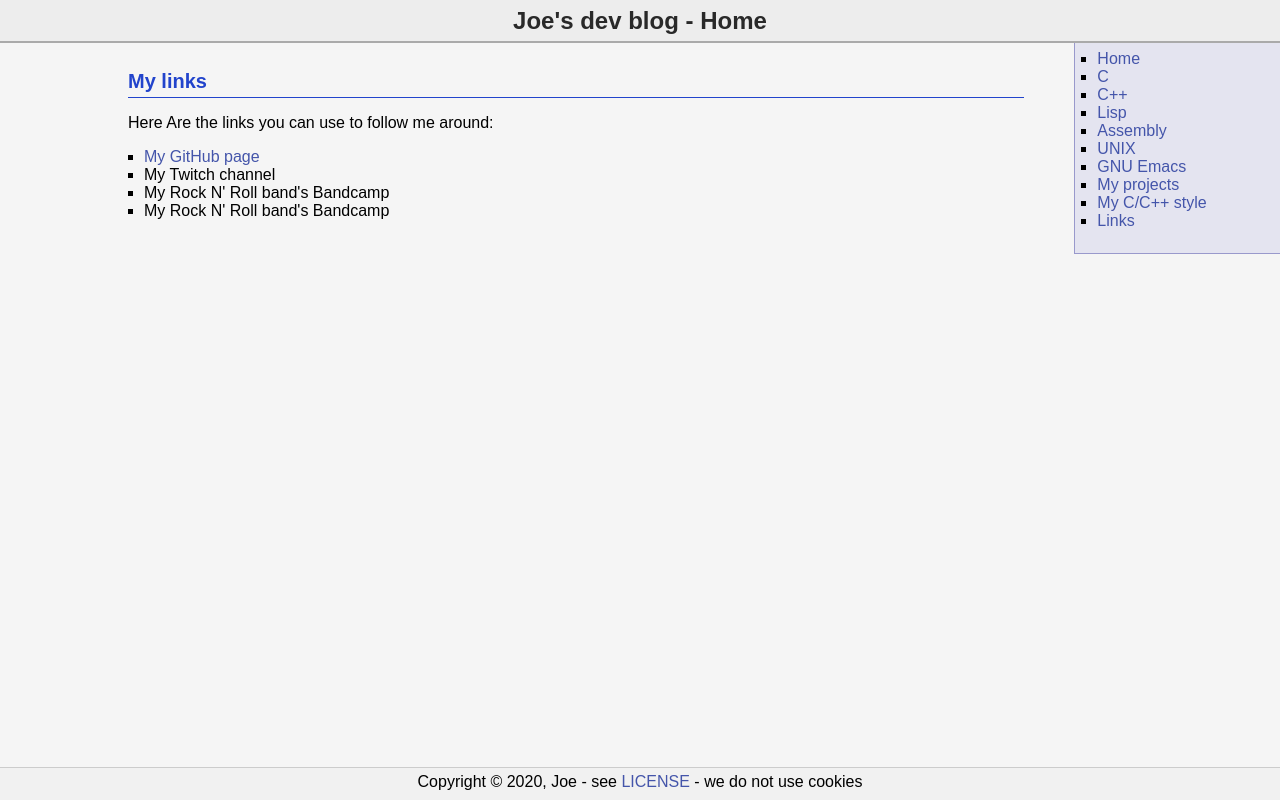
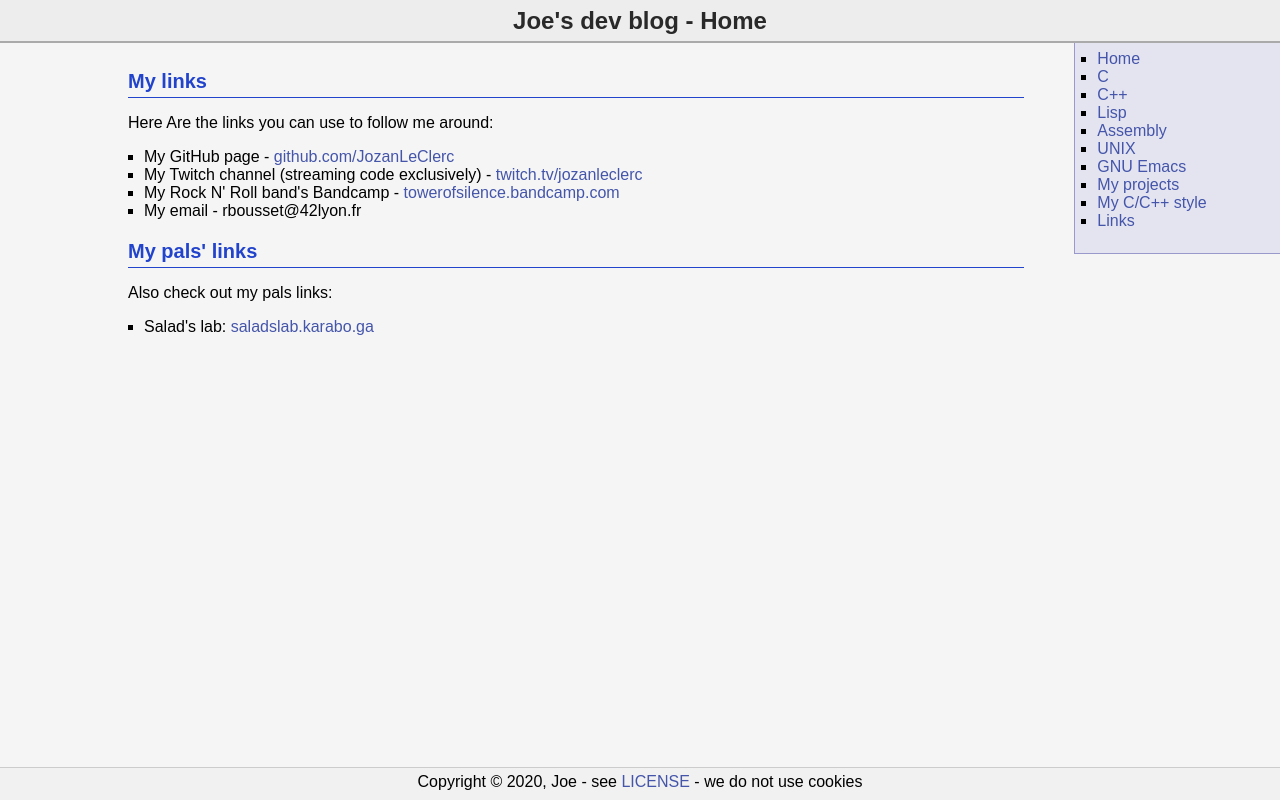
Before and after one commit to JozanLeClerc/joe-www, a PHP site: page /links.php in a window 1280 px wide. Run offline with PHP 8.4, Linux system fonts and the light colour scheme.

Commit message:
Added some links to the links page

```diff
--- a/links.php
+++ b/links.php
@@ -8,13 +8,38 @@
 	</p>
 	<ul>
 		<li>
-			<a href="https://github.com/JozanLeClerc/" target="_blank">
-				My GitHub page
+			My GitHub page -
+			<a href="https://github.com/JozanLeClerc" target="_blank">
+				github.com/JozanLeClerc
 			</a>
 		</li>
-		<li>My Twitch channel</li>
-		<li>My Rock N' Roll band's Bandcamp</li>
-		<li>My Rock N' Roll band's Bandcamp</li>
+		<li>
+			My Twitch channel (streaming code exclusively) -
+			<a href="https://www.twitch.tv/jozanleclerc" target="_blank">
+				twitch.tv/jozanleclerc
+			</a>
+		</li>
+		<li>
+			My Rock N' Roll band's Bandcamp -
+			<a href="https://towerofsilence.bandcamp.com/" target="_blank">
+				towerofsilence.bandcamp.com
+			</a>
+		</li>
+		<li>
+			My email - rbousset@42lyon.fr
+		</li>
 	</ul>
+	<h2>My pals' links</h2>
+	<p>
+		Also check out my pals links:
+		<ul>
+			<li>
+				Salad's lab:
+				<a href="http://saladslab.karabo.ga/" target="_blank">
+					saladslab.karabo.ga
+				</a>
+			</li>
+		</ul>
+	</p>
 </div>
 <?php jo_footer(); ?>
```
